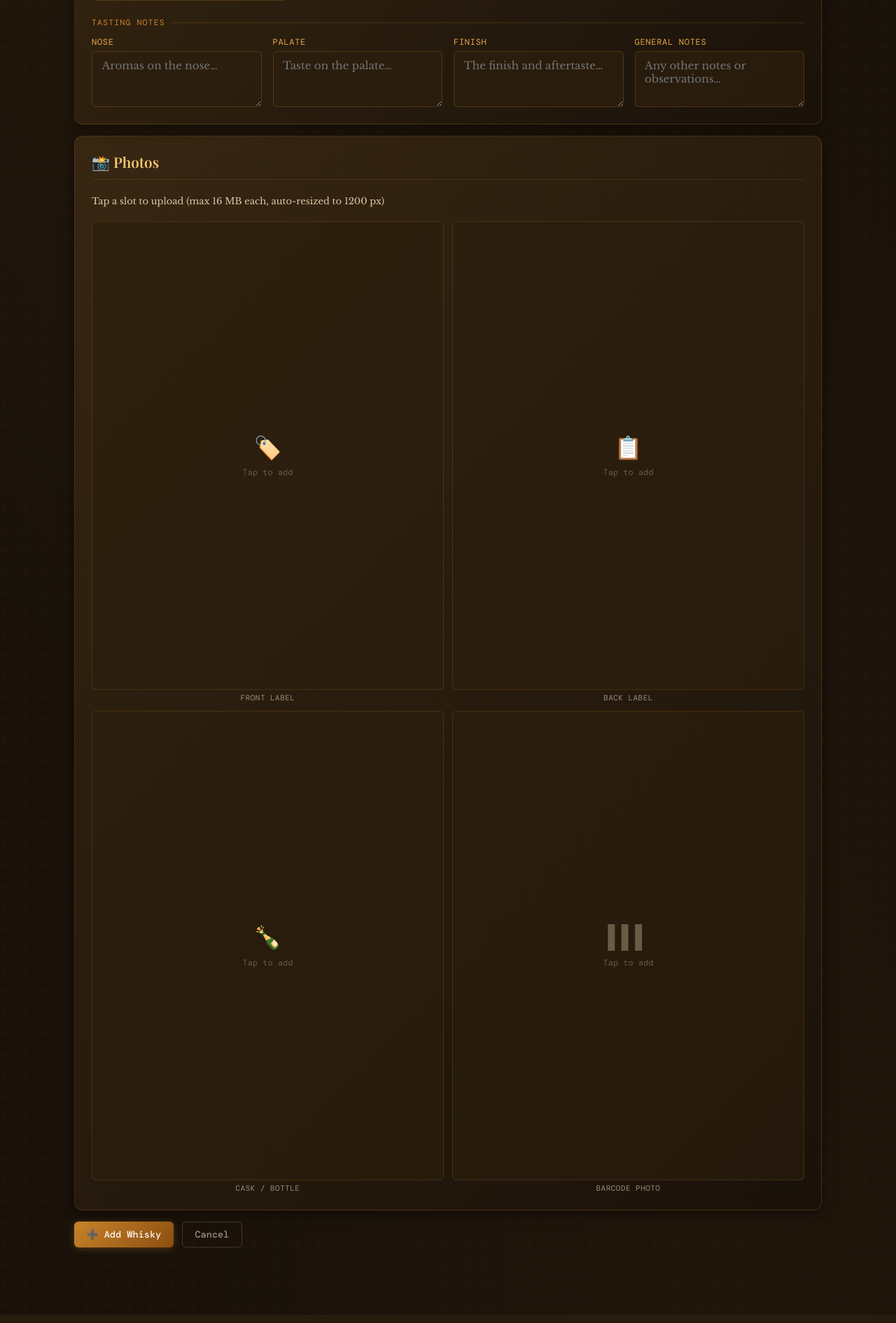
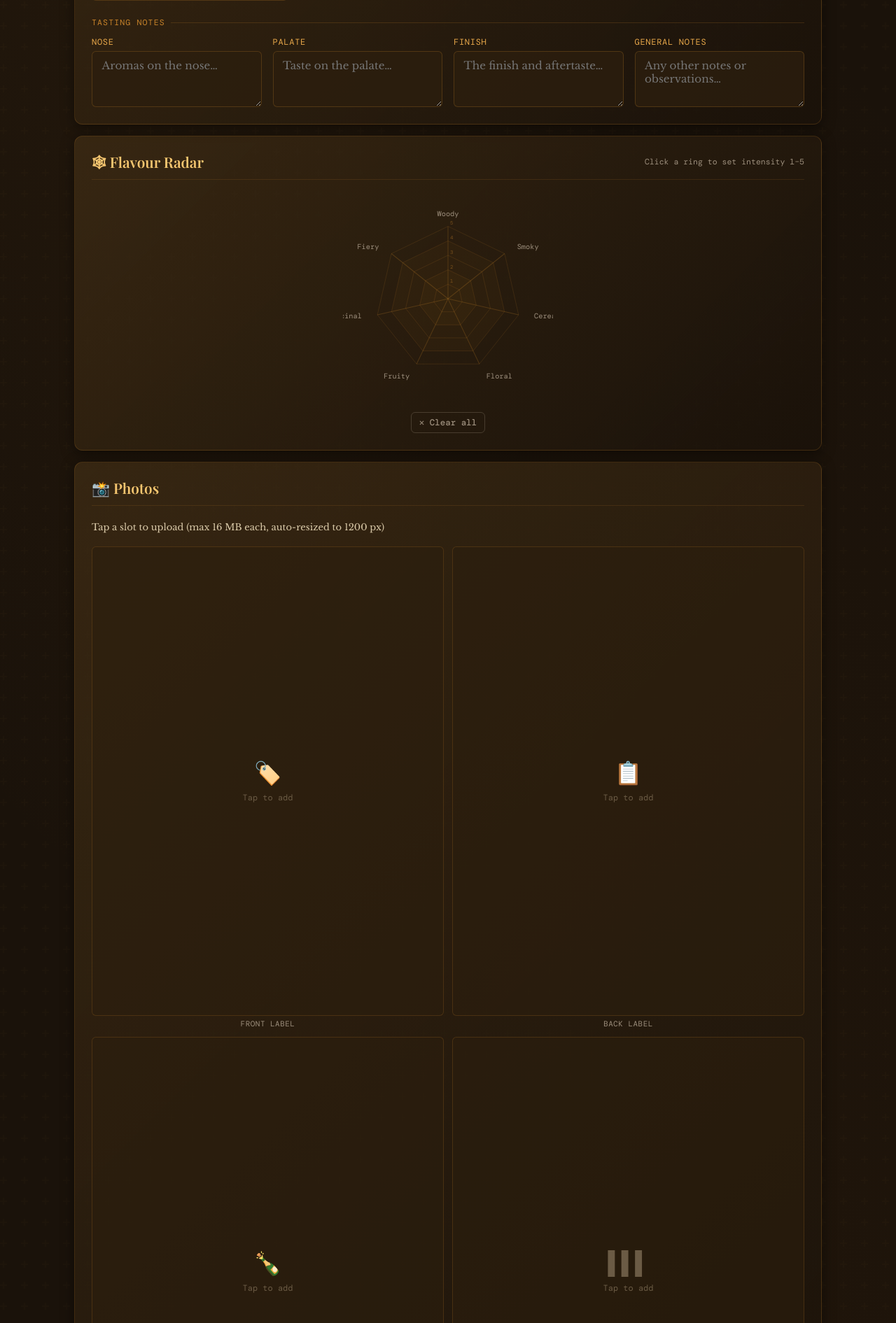
Before and after one commit to prolife86/WhiskyWise, a Flask app: page /whisky/new in a window 1280 px wide. Shown: the part 1048-2939 px from the top of the page at 70% size. Run offline with Flask 3, Linux system fonts and the light colour scheme; a user stored in the database is signed in; some libraries are stand-ins or nearby versions; some web fonts are replaced.

Commit message:
Update whisky_form.html

```diff
--- a/templates/whisky_form.html
+++ b/templates/whisky_form.html
@@ -138,6 +138,32 @@
       <label>General Notes</label>
       <textarea name="notes" placeholder="Any other notes or observations…">{{ whisky.notes if whisky else '' }}</textarea>
     </div>
+  </div>
+</div>
+
+
+<!-- Flavour Radar -->
+<div class="card" style="margin-bottom:1rem;">
+  <div class="card-header">
+    <h3>🕸 Flavour Radar</h3>
+    <span style="font-family:'DM Mono',monospace;font-size:0.72rem;color:var(--ash);">Click a ring to set intensity 1–5</span>
+  </div>
+
+  <!-- Hidden inputs that get submitted with the form -->
+  {% set radar_axes = ['woody','smoky','cereal','floral','fruity','medicinal','fiery'] %}
+  {% for axis in radar_axes %}
+  <input type="hidden" name="radar_{{ axis }}" id="radar-{{ axis }}"
+         value="{{ (whisky | attr('radar_' ~ axis)) if whisky else 0 }}">
+  {% endfor %}
+
+  <!-- SVG rendered server-side; JS will update polygon on click -->
+  <div id="radar-container">
+    {{ render_radar_svg(whisky, interactive=True) | safe }}
+  </div>
+
+  <!-- Clear button -->
+  <div style="text-align:center;margin-top:0.75rem;">
+    <button type="button" class="btn btn-ghost btn-sm" onclick="radarClearAll()">✕ Clear all</button>
   </div>
 </div>
 
@@ -293,6 +319,79 @@ function clearScore() {
   }
 })();
 
+
+// ── Flavour Radar ─────────────────────────────────────────────────────────────
+const _RADAR_AXES = ['woody','smoky','cereal','floral','fruity','medicinal','fiery'];
+const _RADAR_R    = 100;
+const _RADAR_N    = 7;
+
+function _radarPt(r, i) {
+  const angle = (i / _RADAR_N * 2 * Math.PI) - (Math.PI / 2);
+  return [parseFloat((r * Math.cos(angle)).toFixed(3)),
+          parseFloat((r * Math.sin(angle)).toFixed(3))];
+}
+
+function _radarVals() {
+  return _RADAR_AXES.map(a => parseInt(document.getElementById('radar-' + a).value) || 0);
+}
+
+function _radarUpdatePolygon() {
+  const vals = _radarVals();
+
+  // Update the main data polygon
+  const pts = vals.map((v, i) => {
+    const p = _radarPt(Math.max(v, 0) / 5 * _RADAR_R, i);
+    return p[0] + ',' + p[1];
+  }).join(' ');
+  const poly = document.getElementById('radar-polygon');
+  if (poly) poly.setAttribute('points', pts);
+
+  // Refresh dot markers
+  const svg = document.querySelector('#radar-container svg');
+  if (!svg) return;
+  svg.querySelectorAll('.radar-dot').forEach(el => el.remove());
+  vals.forEach((v, i) => {
+    if (v > 0) {
+      const p = _radarPt(v / 5 * _RADAR_R, i);
+      const circle = document.createElementNS('http://www.w3.org/2000/svg', 'circle');
+      circle.setAttribute('cx', p[0]);
+      circle.setAttribute('cy', p[1]);
+      circle.setAttribute('r', '4');
+      circle.setAttribute('fill', '#C8832A');
+      circle.setAttribute('stroke', '#1A120A');
+      circle.setAttribute('stroke-width', '1.5');
+      circle.classList.add('radar-dot');
+      svg.appendChild(circle);
+    }
+  });
+
+  // Refresh cell highlight fills
+  svg.querySelectorAll('polygon[onclick]').forEach(el => {
+    const m = el.getAttribute('onclick').match(/radarSetVal\('(\w+)',(\d+)\)/);
+    if (!m) return;
+    const cur    = parseInt(document.getElementById('radar-' + m[1]).value) || 0;
+    const active = (cur === parseInt(m[2]));
+    const fill   = active ? 'rgba(200,131,42,0.35)' : 'rgba(0,0,0,0)';
+    el.setAttribute('fill', fill);
+    el.setAttribute('onmouseout', "this.style.fill='" + fill + "'");
+  });
+}
+
+function radarSetVal(axis, level) {
+  const el  = document.getElementById('radar-' + axis);
+  const cur = parseInt(el.value) || 0;
+  el.value  = (cur === level) ? 0 : level; // toggle off if same level tapped again
+  _radarUpdatePolygon();
+}
+
+function radarClearAll() {
+  _RADAR_AXES.forEach(a => { document.getElementById('radar-' + a).value = 0; });
+  _radarUpdatePolygon();
+}
+
+// Sync polygon with stored values on page load
+_radarUpdatePolygon();
+
 // ── Rotate saved photo (edit mode) ───────────────────────────────────────────
 function rotateExistingPhoto(wid, slot) {
   if (!wid) return;
```
